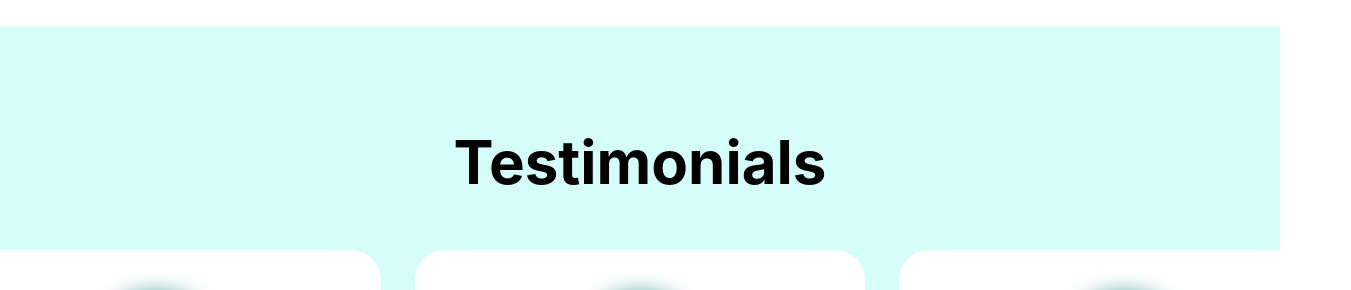
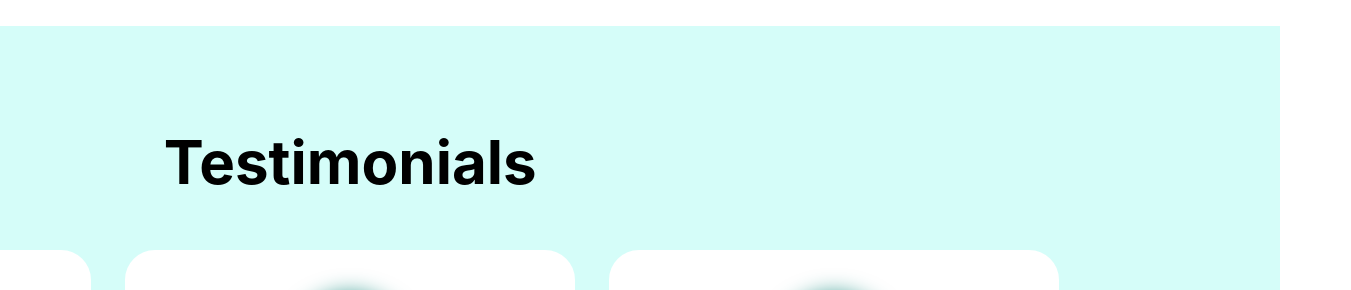
Before and after one commit to gaddamdhikshith/gaddamdhikshith.github.ith, a plain HTML site: page protfolio2/index.html in a window 1280 px wide. Shown: the part 2374-2664 px from the top of the page, 1351 px wide, since content can reach past the window. Drawn offline with nearby package versions, Linux system fonts and the light colour scheme.

Commit message:
Update body.css

```diff
--- a/protfolio2/body.css
+++ b/protfolio2/body.css
@@ -425,6 +425,10 @@
     align-items: center;
     flex-direction: column;
 }
+.testimonial-box{
+    max-width: 400px;
+    margin-left: 35px;
+   }
 .testimonial .heading{
     margin-bottom: 5rem;
 }
```
